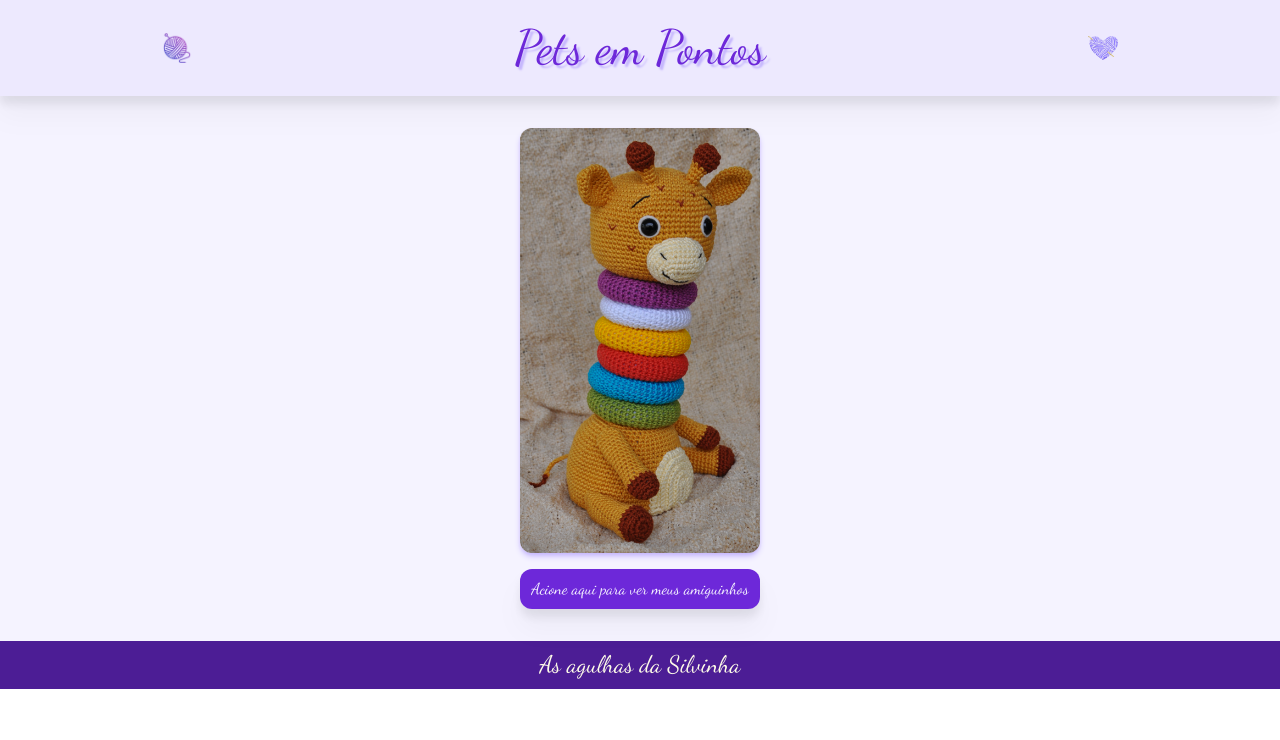
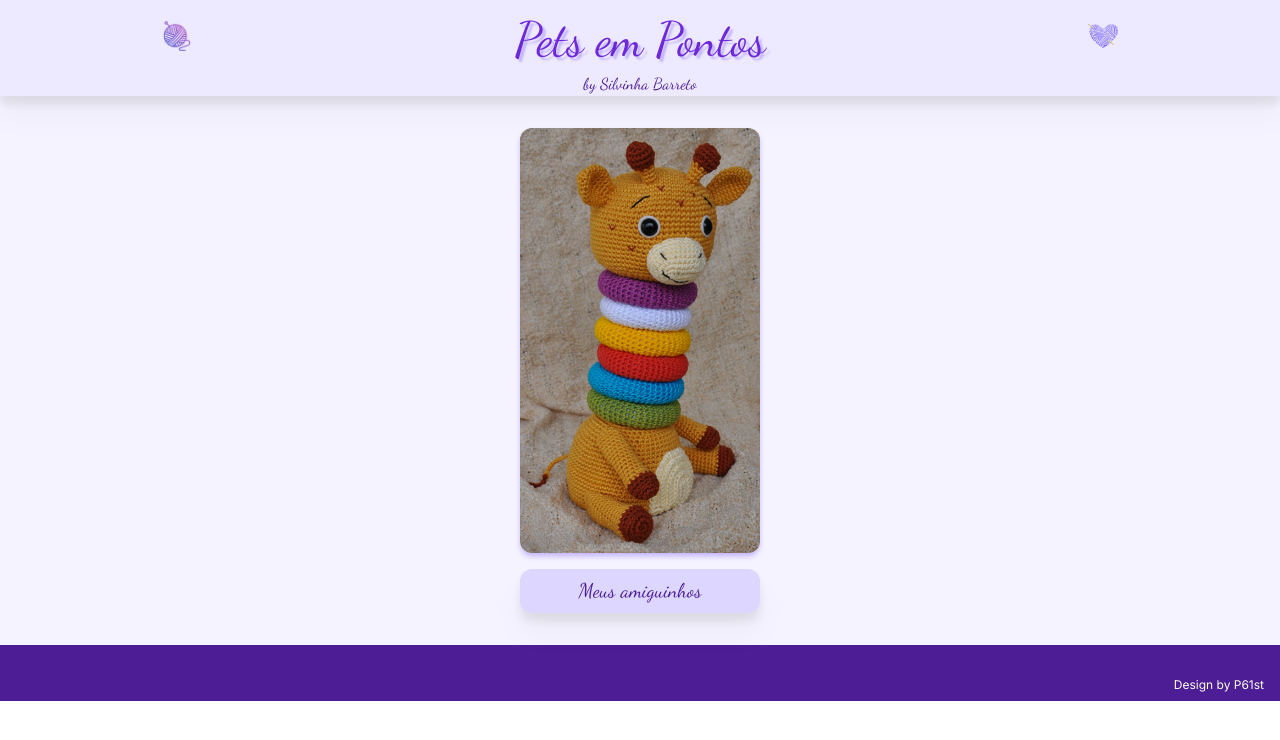
Before and after one commit to Anderson-OSJr/petsempontos, a Next.js app: page / in a window 1280 px wide. Shown: the top 740 px of the page. Built offline with nearby package versions, Linux system fonts and the light colour scheme.

Commit message:
new adjustment in the footer

```diff
--- a/app/components/BottomFooter.tsx
+++ b/app/components/BottomFooter.tsx
@@ -2,8 +2,8 @@ const BottomFooter = () => {
   return (
     <div className="">
         <div className=" bg-violet-900 min-w-full">
-            <div className = "py-2 mx-auto  text-2xl text-center text-yellow-50">
-                As agulhas da Silvinha
+            <div className = "pt-8 pb-2 mx-auto  text-xs text-right pr-4 text-yellow-50">
+                Design by P61st
             </div>
         </div>
     </div>
--- a/app/components/TopNav.tsx
+++ b/app/components/TopNav.tsx
@@ -2,7 +2,7 @@ import Image from "next/image"
 const TopNav = () => {
   return (
 
-        <div className="drop-shadow-xl shadow-violet-800">
+        <div className=" flex flex-col drop-shadow-xl shadow-violet-800 bg-violet-100">
 
             <div className="flex flex-row bg-violet-100 min-w-full">
 
@@ -12,7 +12,7 @@ const TopNav = () => {
                                 alt="Coração de Crochê"
                                 className="mx-auto my-auto"/>
 
-                <div className = "py-6 mx-auto  text-5xl text-center text-violet-700 [text-shadow:3px_3px_2px_var(--tw-shadow-color)] shadow-violet-300">
+                <div className = "pt-4 pb-2 mx-auto  text-5xl text-center text-violet-700 [text-shadow:3px_3px_2px_var(--tw-shadow-color)] shadow-violet-300">
                                   Pets em Pontos
                 </div>
 
@@ -23,6 +23,11 @@ const TopNav = () => {
                                 className="mx-auto my-auto"/>
 
             </div>
+
+            <div className="mx-auto">
+              <p className="text-violet-900">by Silvinha Barreto</p>
+            </div>
+
         </div>
 
 
--- a/app/layout.tsx
+++ b/app/layout.tsx
@@ -34,7 +34,7 @@ export default function RootLayout({
           {children}
         </main>
 
-        <footer className={petsFonts.className}>
+        <footer className={inter.className}>
           <BottomFooter />
         </footer>
 
--- a/app/page.tsx
+++ b/app/page.tsx
@@ -13,10 +13,10 @@ export default function Home() {
                   className="mx-auto rounded-xl
                             shadow-md shadow-violet-300"/>
 
-          <div className=" mx-auto mt-4 text-center w-60 bg-violet-700 rounded-xl p-2
+          <div className=" mx-auto mt-4 text-center w-60 bg-violet-200 rounded-xl p-2
                           drop-shadow-xl shadow-violet-800">
             <Link href="">
-              <p className="text-violet-50" >Acione aqui para ver meus amiguinhos</p>
+              <p className="text-violet-900 text-xl" >Meus amiguinhos</p>
             </Link>
           </div>
 
```
